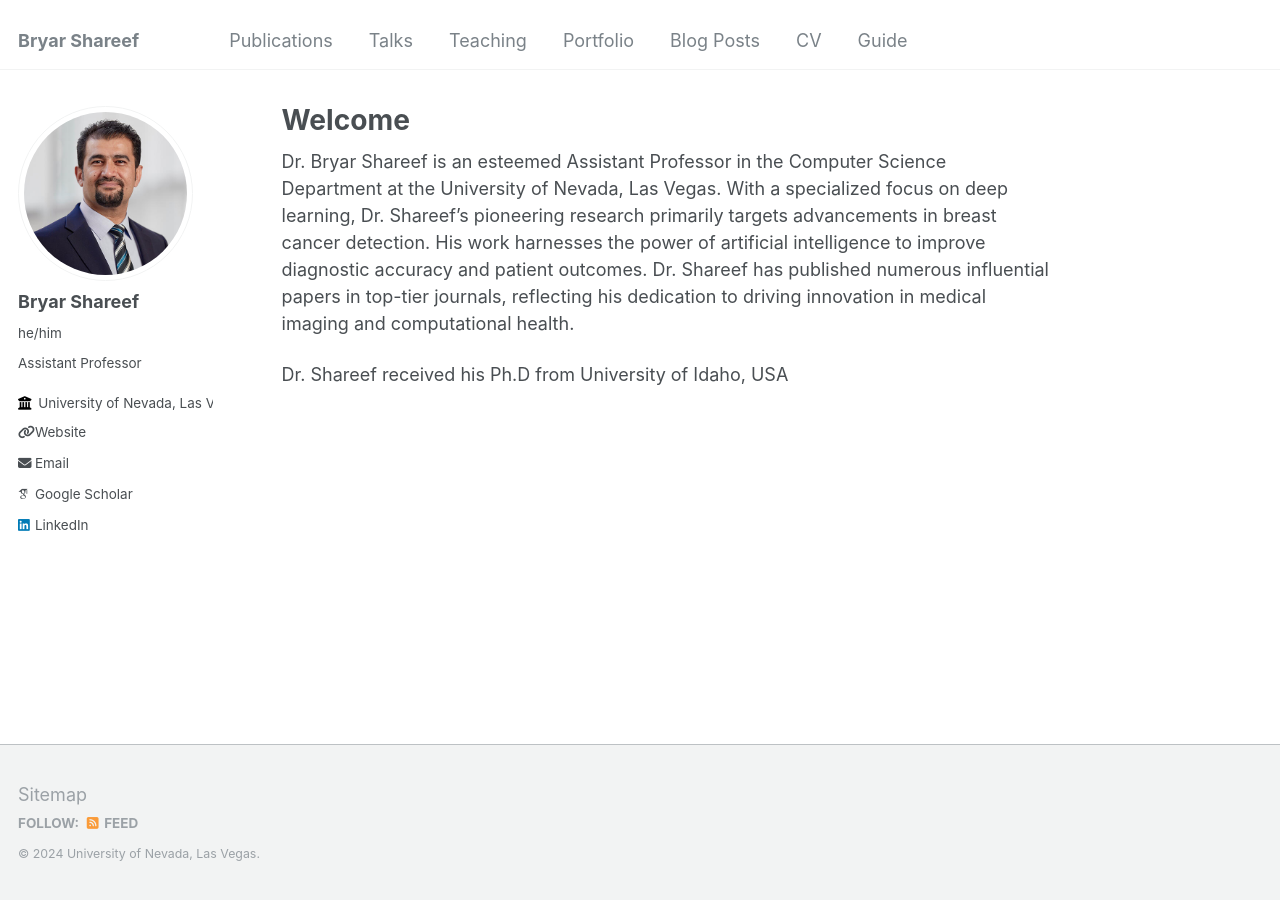
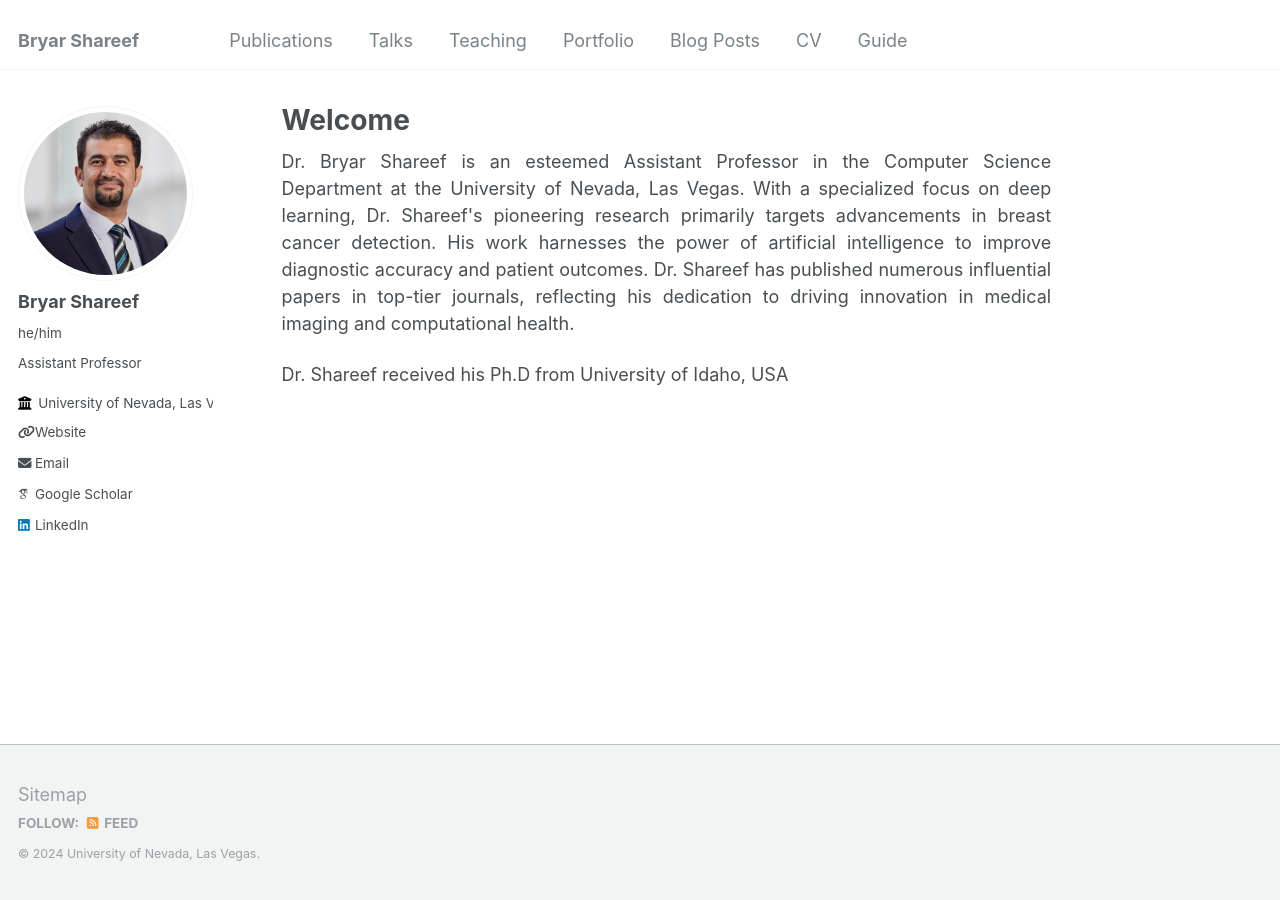
Before and after one commit to bryarshareef/bryarshareef.github.io, a Jekyll site: the page built from _pages/about.md, in a window 1280 px wide. Built offline with Jekyll 4.4.1, drawn with Linux system fonts in a browser that asks for light colours; some web fonts are replaced.

Commit message:
Update about.md

```diff
--- a/_pages/about.md
+++ b/_pages/about.md
@@ -7,6 +7,6 @@ redirect_from:
   - /about.html
 ---
 
-Dr. Bryar Shareef is an esteemed Assistant Professor in the Computer Science Department at the University of Nevada, Las Vegas. With a specialized focus on deep learning, Dr. Shareef's pioneering research primarily targets advancements in breast cancer detection. His work harnesses the power of artificial intelligence to improve diagnostic accuracy and patient outcomes. Dr. Shareef has published numerous influential papers in top-tier journals, reflecting his dedication to driving innovation in medical imaging and computational health.
+<p style="text-align:justify">Dr. Bryar Shareef is an esteemed Assistant Professor in the Computer Science Department at the University of Nevada, Las Vegas. With a specialized focus on deep learning, Dr. Shareef's pioneering research primarily targets advancements in breast cancer detection. His work harnesses the power of artificial intelligence to improve diagnostic accuracy and patient outcomes. Dr. Shareef has published numerous influential papers in top-tier journals, reflecting his dedication to driving innovation in medical imaging and computational health.</p>
 
 Dr. Shareef received his Ph.D from University of Idaho, USA
```
